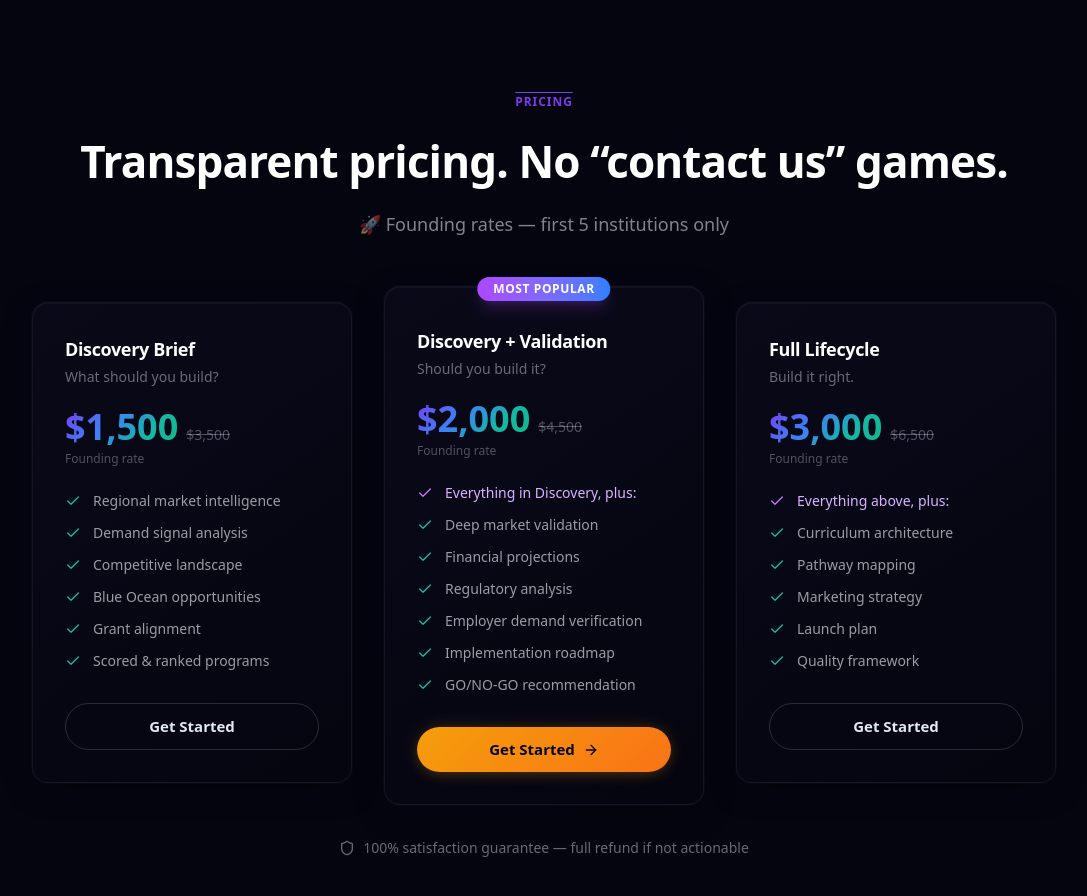
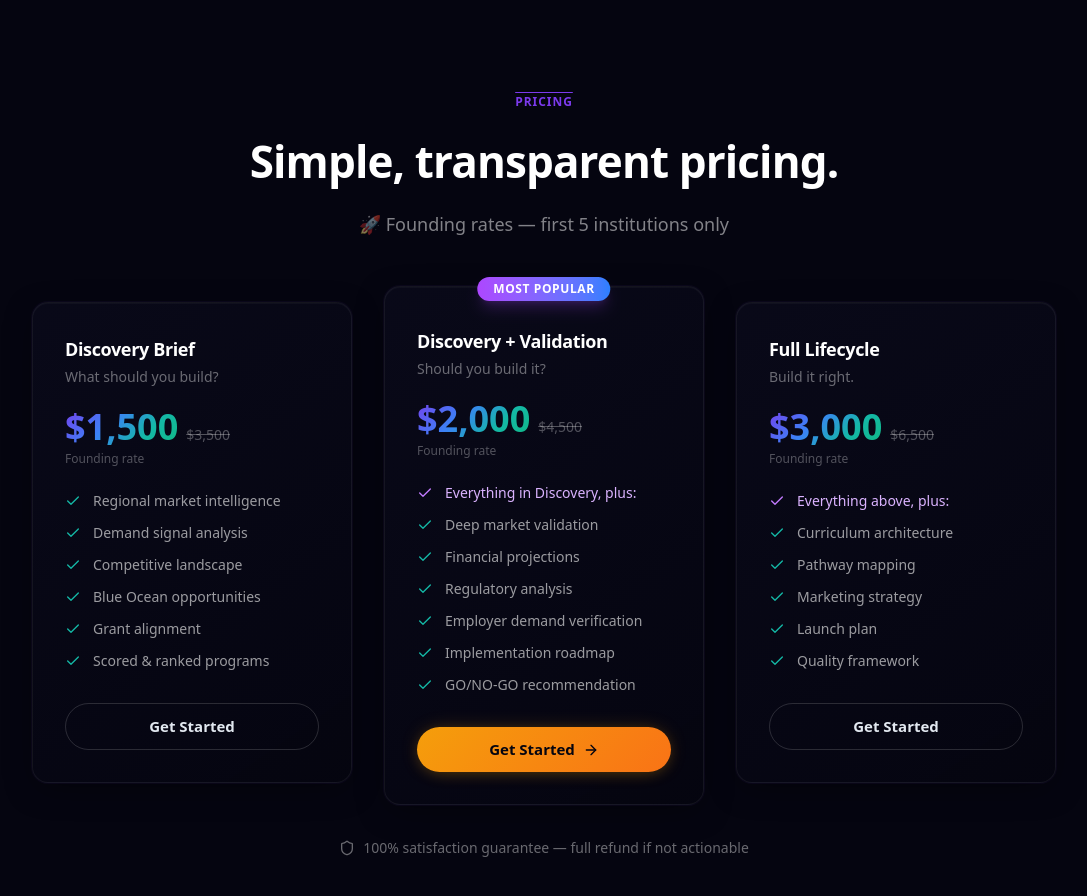
Before and after one commit to wspanic201/workforce-intelligence, a Next.js app: page / in a window 1280 px wide. Shown: the part 2740-3636 px from the top of the page, without its empty margins (96-1183 px from the left). Built offline with nearby package versions, Linux system fonts and the light colour scheme.

Commit message:
Soften pricing heading

```diff
--- a/app/page.tsx
+++ b/app/page.tsx
@@ -241,7 +241,7 @@ export default function HomePage() {
               className="font-heading font-bold text-white"
               style={{ fontSize: 'clamp(1.75rem, 3vw + 0.5rem, 2.75rem)' }}
             >
-              Transparent pricing. No &ldquo;contact us&rdquo; games.
+              Simple, transparent pricing.
             </h2>
           </AnimateOnScroll>
           <AnimateOnScroll variant="fade-up" delay={200} className="text-center mb-16">
```
